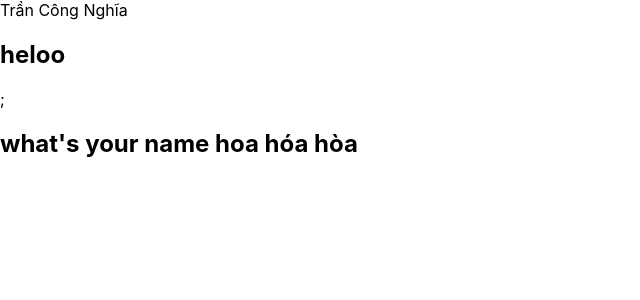
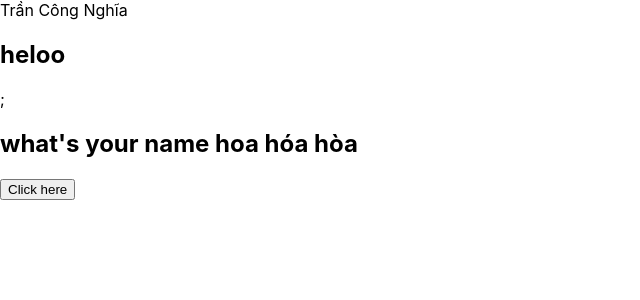
Before and after one commit to Hksiusua/Reactjs, a React (Create React App) app in the folder base-react-redux/: page / in a window 1280 px wide. Shown: the top 300 px of the page, without its empty margins (0-640 px from the left). Built offline with nearby package versions, Linux system fonts and the light colour scheme; the HTML template or start-up script is replaced by a standard one.

Commit message:
Nghia-Commit-20-setStage

```diff
--- a/base-react-redux/src/components/Mycomponent.js
+++ b/base-react-redux/src/components/Mycomponent.js
@@ -4,10 +4,18 @@ class Mycomponent extends React.Component {
     name: "hoa hóa hòa",
     age: 20,
   };
+
+  handleClick = () => {
+    this.setState({
+      name: "hù hu hú",
+    });
+  };
+
   render() {
     return (
       <div>
         <h2>heloo</h2>;<h2>what's your name {this.state.name}</h2>
+        <button onClick={this.handleClick}>Click here</button>
       </div>
     );
   }
```
